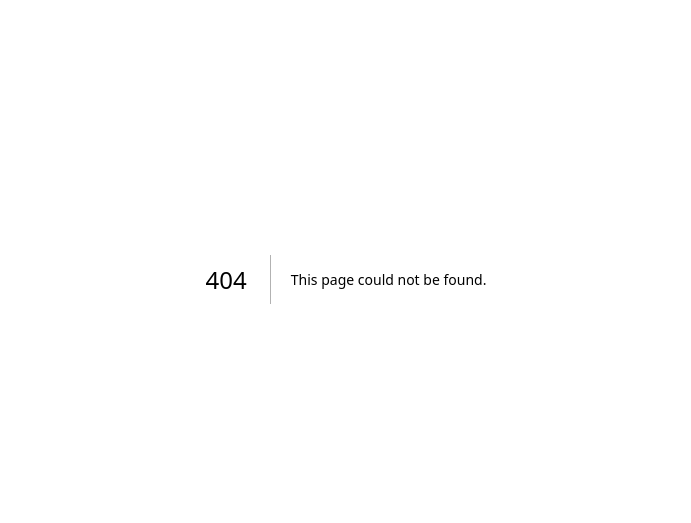
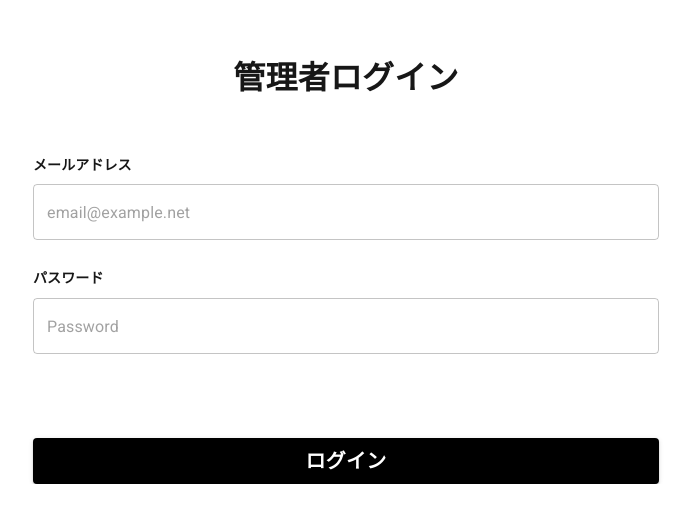
Before and after one commit to hitomishimura/ec-site, a Next.js app: page /admin/login in a window 1280 px wide. Before the commit this address had no page. Shown: the part 121-644 px from the top of the page, without its empty margins (294-985 px from the left). Built offline with nearby package versions, Linux system fonts and the light colour scheme.

Commit message:
wip: 管理者ログイン画面の作成

```diff
--- /dev/null
+++ b/src/app/admin/login/page.tsx
@@ -0,0 +1,65 @@
+"use client";
+
+import { Button, TextField, Container, Box, Typography } from "@mui/material";
+
+export default function AdminLogin() {
+  return (
+    <Box
+      sx={{
+        width: "626px",
+        margin: "0 auto",
+        paddingTop: "180px",
+      }}
+    >
+      <Typography
+        variant="h4"
+        align="center"
+        sx={{ fontSize: "32px", fontWeight: "bold", margin: "0 auto" }}
+      >
+        管理者ログイン
+      </Typography>
+      <Box sx={{ mt: "56px" }}>
+        <Box>
+          <Typography variant="subtitle2" sx={{ fontWeight: "bold" }}>
+            メールアドレス
+          </Typography>
+          <TextField
+            variant="outlined"
+            margin="dense"
+            placeholder="email@example.net"
+            fullWidth
+          />
+        </Box>
+        <Box sx={{ mt: "24px" }}>
+          <Typography variant="subtitle2" sx={{ fontWeight: "bold" }}>
+            パスワード
+          </Typography>
+          <TextField
+            type="password"
+            variant="outlined"
+            margin="dense"
+            placeholder="Password"
+            fullWidth
+          />
+        </Box>
+        <Button
+          variant="contained"
+          size="large"
+          fullWidth
+          sx={{
+            mt: 10,
+            backgroundColor: "black",
+            "&:hover": {
+              backgroundColor: "#222",
+            },
+          }}
+        >
+          {/* フォントサイズ調整中 */}
+          <Typography sx={{ fontSize: 20, fontWeight: "bold" }}>
+            ログイン
+          </Typography>
+        </Button>
+      </Box>
+    </Box>
+  );
+}
--- a/src/app/layout.tsx
+++ b/src/app/layout.tsx
@@ -1,6 +1,7 @@
 import type { Metadata } from "next";
 import { Geist, Geist_Mono } from "next/font/google";
 import "./globals.css";
+import { Noto_Sans_JP } from "next/font/google";
 import "@fontsource/roboto/300.css";
 import "@fontsource/roboto/400.css";
 import "@fontsource/roboto/500.css";
@@ -21,14 +22,20 @@ export const metadata: Metadata = {
   description: "Generated by create next app",
 };
 
+const notoSansJP = Noto_Sans_JP({
+  subsets: ["latin"],
+  weight: ["400", "700"],
+  display: "swap",
+});
+
 export default function RootLayout({
   children,
 }: {
   children: React.ReactNode;
 }) {
   return (
-    <html lang="en">
-      <body>{children}</body>
+    <html lang="ja">
+      <body className={notoSansJP.className}>{children}</body>
     </html>
   );
 }
--- a/src/app/page.tsx
+++ b/src/app/page.tsx
@@ -1,5 +1,6 @@
 import Image from "next/image";
 import styles from "./page.module.css";
+import Link from "next/link";
 import { Button } from "@mui/material";
 
 export default function Page() {
@@ -8,6 +9,10 @@ export default function Page() {
       <h1>Hello, Next.js!</h1>
       <Image src="/profile.png" alt="Profile" width={100} height={100} />
       <Button variant="contained">Hello World</Button>
+      <br />
+      <Link href="/admin/login" passHref>
+        管理者ログイン
+      </Link>
     </div>
   );
 }
```
